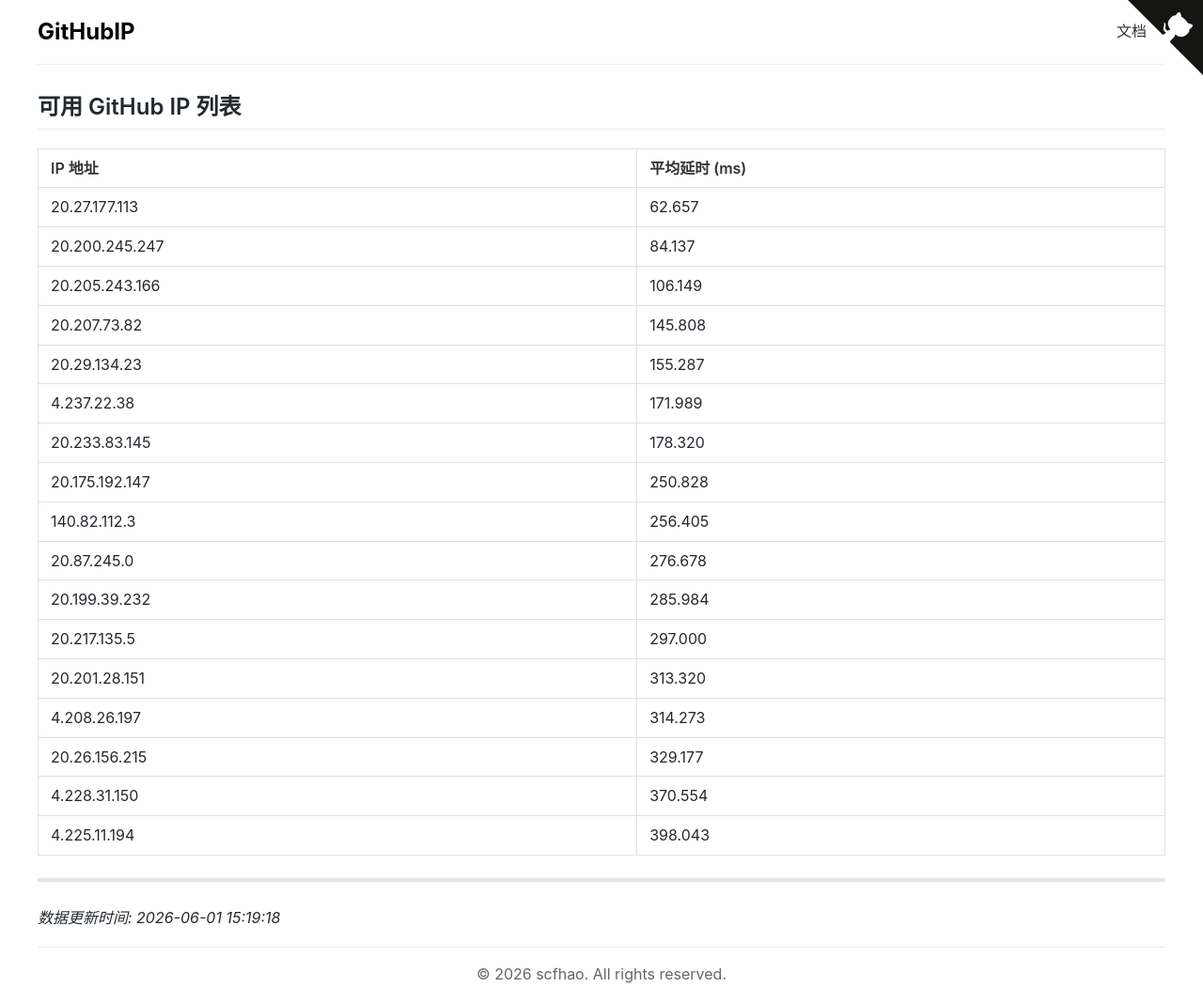
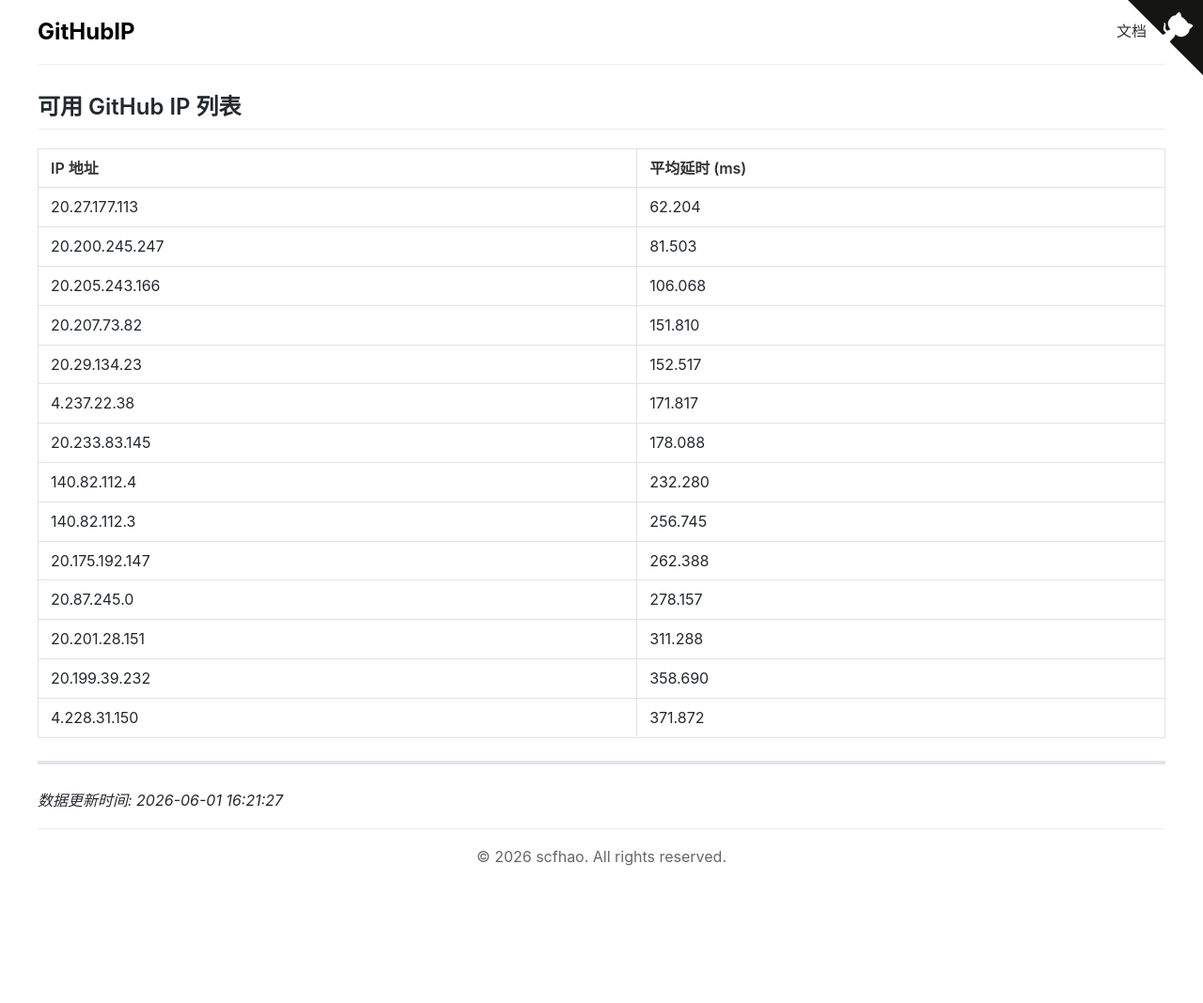
Before and after one commit to scfhao/GitHubIP, a Jekyll site: the page built from index.md, in a window 1280 px wide. Shown: the whole page at 94% size. Built offline with Jekyll 4.4.1, drawn with Linux system fonts in a browser that asks for light colours; after the commit the page ends 942 px from its top, so only the background shows below that.

Commit message:
自动脚本执行 - 2026-06-01 16:21:27

```diff
--- a/index.md
+++ b/index.md
@@ -1,31 +1,28 @@
 ---
 layout: home
 title: GitHub IP 列表
-date: 2026-06-01 15:19:18
+date: 2026-06-01 16:21:27
 ---
 
 ## 可用 GitHub IP 列表
 
 | IP 地址 | 平均延时 (ms) |
 |---------|--------------|
-| 20.27.177.113 | 62.657 |
-| 20.200.245.247 | 84.137 |
-| 20.205.243.166 | 106.149 |
-| 20.207.73.82 | 145.808 |
-| 20.29.134.23 | 155.287 |
-| 4.237.22.38 | 171.989 |
-| 20.233.83.145 | 178.320 |
-| 20.175.192.147 | 250.828 |
-| 140.82.112.3 | 256.405 |
-| 20.87.245.0 | 276.678 |
-| 20.199.39.232 | 285.984 |
-| 20.217.135.5 | 297.000 |
-| 20.201.28.151 | 313.320 |
-| 4.208.26.197 | 314.273 |
-| 20.26.156.215 | 329.177 |
-| 4.228.31.150 | 370.554 |
-| 4.225.11.194 | 398.043 |
+| 20.27.177.113 | 62.204 |
+| 20.200.245.247 | 81.503 |
+| 20.205.243.166 | 106.068 |
+| 20.207.73.82 | 151.810 |
+| 20.29.134.23 | 152.517 |
+| 4.237.22.38 | 171.817 |
+| 20.233.83.145 | 178.088 |
+| 140.82.112.4 | 232.280 |
+| 140.82.112.3 | 256.745 |
+| 20.175.192.147 | 262.388 |
+| 20.87.245.0 | 278.157 |
+| 20.201.28.151 | 311.288 |
+| 20.199.39.232 | 358.690 |
+| 4.228.31.150 | 371.872 |
 
 ---
 
-*数据更新时间: 2026-06-01 15:19:18*
+*数据更新时间: 2026-06-01 16:21:27*
```
